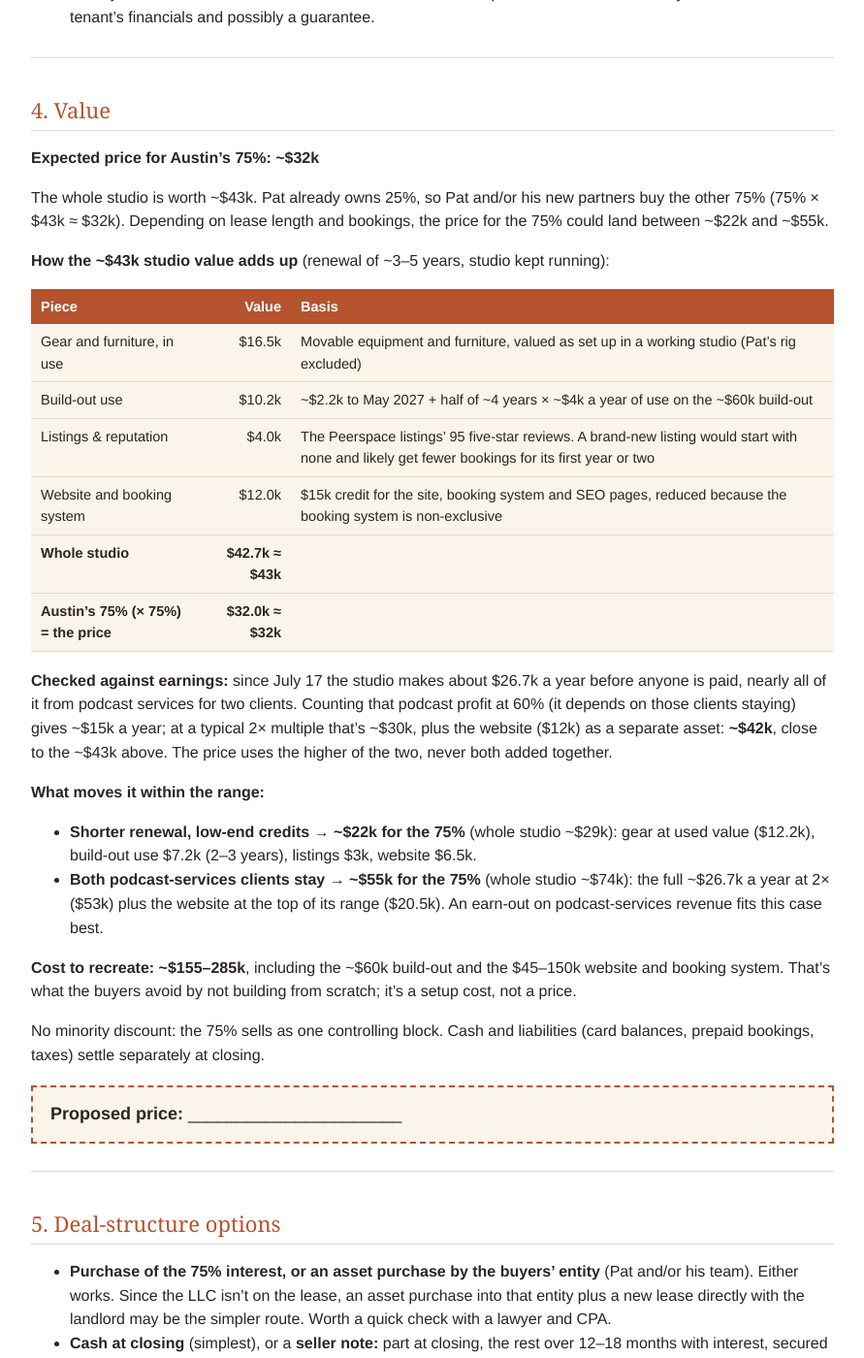
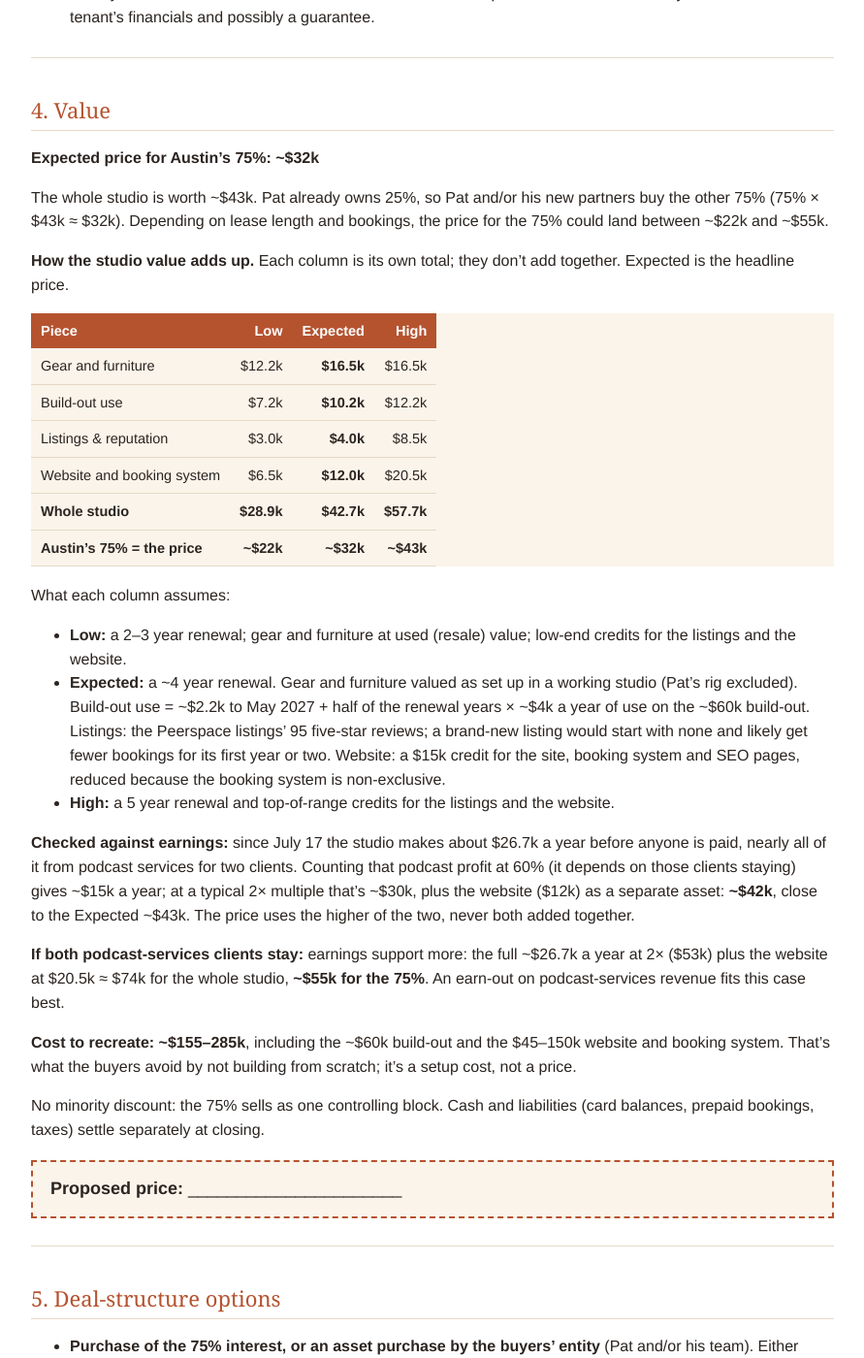
Before and after one commit to amigostudios/amigo-handoff, a Jekyll site: the page built from valuation.md, in a window 1280 px wide and 1400 px high, scrolled down 3125 px. Shown: the whole window at 97% size, without its empty margins (194-1085 px from the left). Built offline with Jekyll 4.4.1, drawn with Linux system fonts in a browser that asks for light colours.

Commit message:
Valuation: Low / Expected / High columns on full and short versions
Co-Authored-By: Claude Opus 5.5 <noreply@anthropic.com>

```diff
--- a/valuation.md
+++ b/valuation.md
@@ -84,22 +84,25 @@ Renaming a listing on the same account keeps its reviews. A new account starts a
 
 The whole studio is worth ~$43k. Pat already owns 25%, so Pat and/or his new partners buy the other 75% (75% × $43k ≈ $32k). Depending on lease length and bookings, the price for the 75% could land between ~$22k and ~$55k.
 
-**How the ~$43k studio value adds up** (renewal of ~3–5 years, studio kept running):
+**How the studio value adds up.** Each column is its own total; they don't add together. Expected is the headline price.
 
-| Piece | Value | Basis |
-|---|---:|---|
-| Gear and furniture, in use | $16.5k | Movable equipment and furniture, valued as set up in a working studio (Pat's rig excluded) |
-| Build-out use | $10.2k | ~$2.2k to May 2027 + half of ~4 years × ~$4k a year of use on the ~$60k build-out |
-| Listings & reputation | $4.0k | The Peerspace listings' 95 five-star reviews. A brand-new listing would start with none and likely get fewer bookings for its first year or two |
-| Website and booking system | $12.0k | $15k credit for the site, booking system and SEO pages, reduced because the booking system is non-exclusive |
-| **Whole studio** | **$42.7k ≈ $43k** | |
-| **Austin's 75% (× 75%) = the price** | **$32.0k ≈ $32k** | |
+| Piece | Low | **Expected** | High |
+|---|---:|---:|---:|
+| Gear and furniture | $12.2k | **$16.5k** | $16.5k |
+| Build-out use | $7.2k | **$10.2k** | $12.2k |
+| Listings & reputation | $3.0k | **$4.0k** | $8.5k |
+| Website and booking system | $6.5k | **$12.0k** | $20.5k |
+| **Whole studio** | **$28.9k** | **$42.7k** | **$57.7k** |
+| **Austin's 75% = the price** | **~$22k** | **~$32k** | **~$43k** |
 
-**Checked against earnings:** since July 17 the studio makes about $26.7k a year before anyone is paid, nearly all of it from podcast services for two clients. Counting that podcast profit at 60% (it depends on those clients staying) gives ~$15k a year; at a typical 2× multiple that's ~$30k, plus the website ($12k) as a separate asset: **~$42k**, close to the ~$43k above. The price uses the higher of the two, never both added together.
+What each column assumes:
+- **Low:** a 2–3 year renewal; gear and furniture at used (resale) value; low-end credits for the listings and the website.
+- **Expected:** a ~4 year renewal. Gear and furniture valued as set up in a working studio (Pat's rig excluded). Build-out use = ~$2.2k to May 2027 + half of the renewal years × ~$4k a year of use on the ~$60k build-out. Listings: the Peerspace listings' 95 five-star reviews; a brand-new listing would start with none and likely get fewer bookings for its first year or two. Website: a $15k credit for the site, booking system and SEO pages, reduced because the booking system is non-exclusive.
+- **High:** a 5 year renewal and top-of-range credits for the listings and the website.
 
-**What moves it within the range:**
-- **Shorter renewal, low-end credits → ~$22k for the 75%** (whole studio ~$29k): gear at used value ($12.2k), build-out use $7.2k (2–3 years), listings $3k, website $6.5k.
-- **Both podcast-services clients stay → ~$55k for the 75%** (whole studio ~$74k): the full ~$26.7k a year at 2× ($53k) plus the website at the top of its range ($20.5k). An earn-out on podcast-services revenue fits this case best.
+**Checked against earnings:** since July 17 the studio makes about $26.7k a year before anyone is paid, nearly all of it from podcast services for two clients. Counting that podcast profit at 60% (it depends on those clients staying) gives ~$15k a year; at a typical 2× multiple that's ~$30k, plus the website ($12k) as a separate asset: **~$42k**, close to the Expected ~$43k. The price uses the higher of the two, never both added together.
+
+**If both podcast-services clients stay:** earnings support more: the full ~$26.7k a year at 2× ($53k) plus the website at $20.5k ≈ $74k for the whole studio, **~$55k for the 75%**. An earn-out on podcast-services revenue fits this case best.
 
 **Cost to recreate: ~$155–285k**, including the ~$60k build-out and the $45–150k website and booking system. That's what the buyers avoid by not building from scratch; it's a setup cost, not a price.
 
```
Also changed, not shown: valuation-simple.md (+10 -10 lines), 2 other files.
